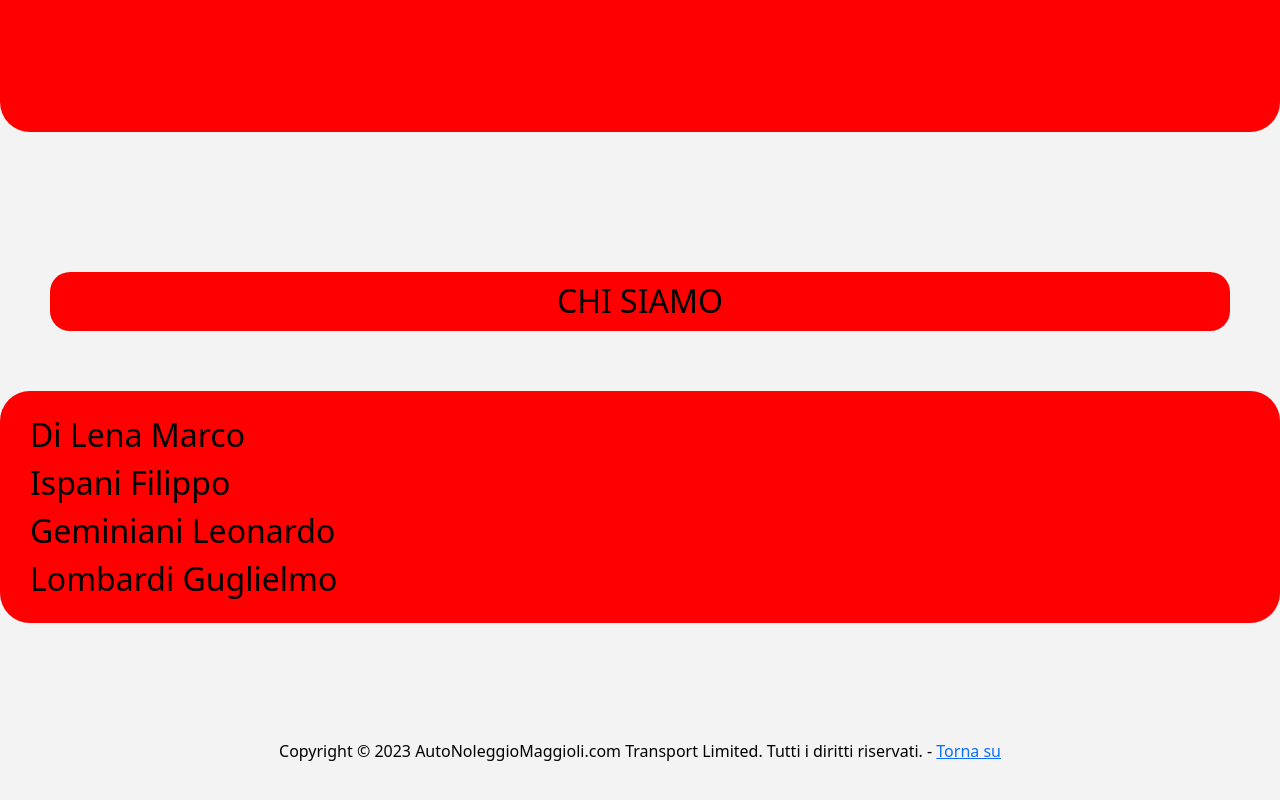
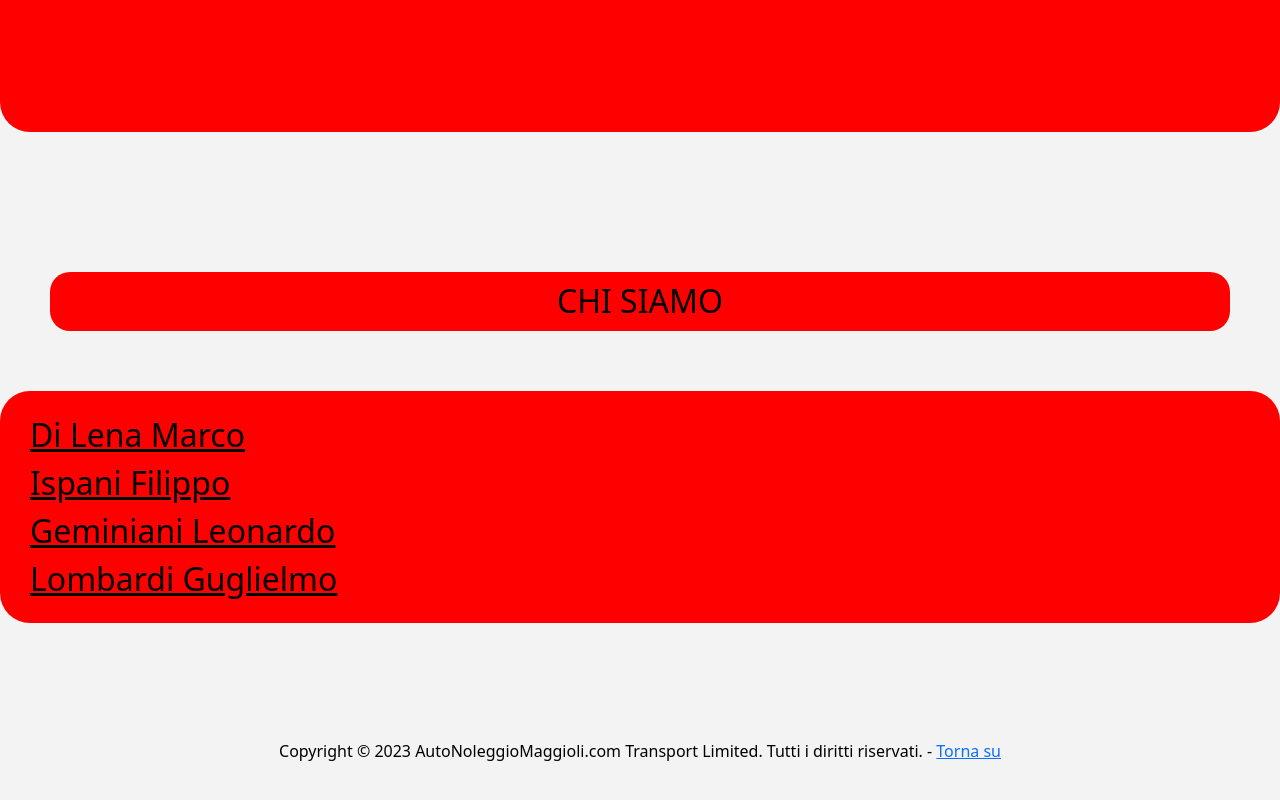
Before and after one commit to LeonardoGeminiani/CarRental_maggioliG3, an Angular app: page / in a window 1280 px wide. Shown: the part 2164-2964 px from the top of the page. Built offline with nearby package versions, Linux system fonts and the light colour scheme.

Commit message:
Aggiunzione link pagine linked in

```diff
--- a/src/app/components/home/home.component.html
+++ b/src/app/components/home/home.component.html
@@ -54,10 +54,10 @@
                 chi siamo
             </h2>
             <p id="par_chi_siamo" >
-                Di Lena Marco<br>
-                Ispani Filippo<br>
-                Geminiani Leonardo<br>
-                Lombardi Guglielmo
+                <a href="https://www.linkedin.com/in/marcodilena1905/" style="color: black;">Di Lena Marco</a><br>
+                <a href="https://www.linkedin.com/in/filippo-ispani-a7aa12266/" style="color: black;">Ispani Filippo</a><br>
+                <a href="https://www.linkedin.com/in/leonardo-geminiani-263753191/" style="color: black;">Geminiani Leonardo</a><br>
+                <a href="https://www.linkedin.com/in/guglielmo-lombardi-23566a265/" style="color: black;">Lombardi Guglielmo</a>
             </p>
         </div>
         <div class="footer">
```
